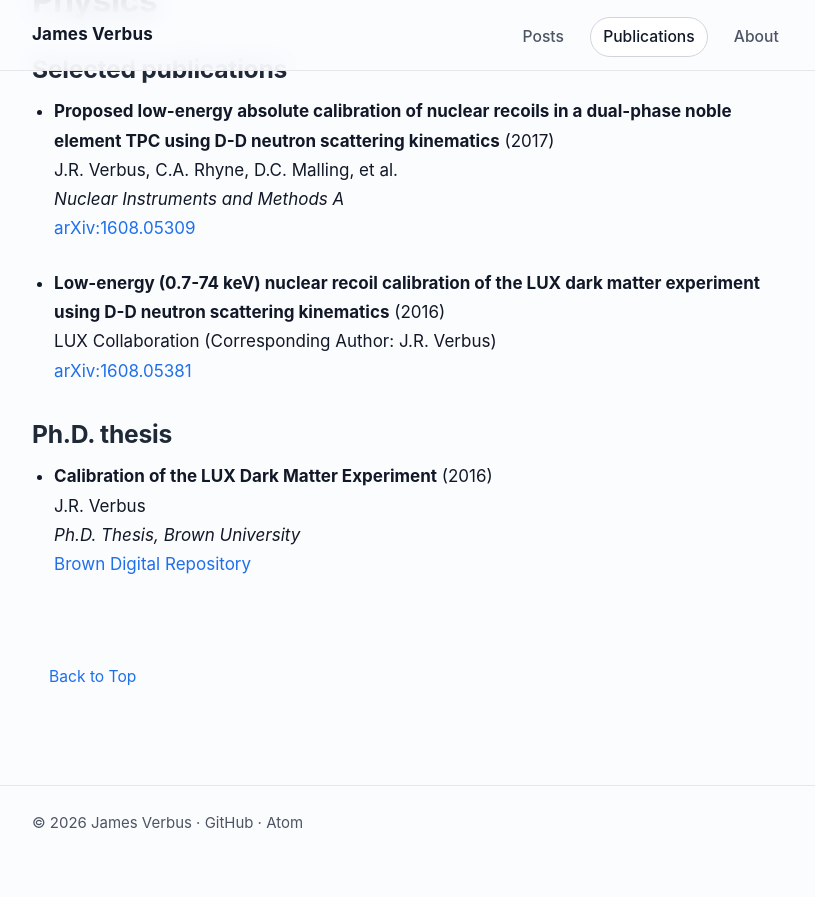
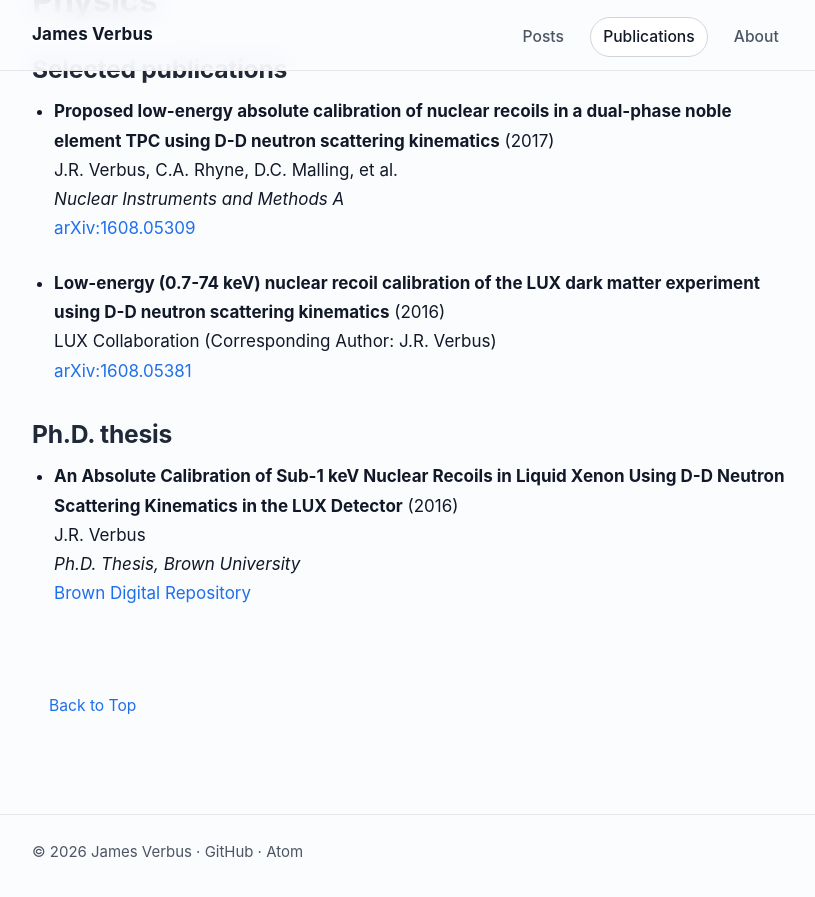
Before and after one commit to jverbus/jverbus.github.io, a Jekyll site: the page built from publications.md, in a window 1280 px wide and 900 px high, scrolled down 1684 px. Shown: the top 897 px of the window, without its empty margins (228-1043 px from the left). Built offline with Jekyll 4.4.1, drawn with Linux system fonts in a browser that asks for light colours; before the commit the page ends 2555 px from its top, so only the background shows below that.

Commit message:
content: correct Ph.D. thesis title on publications page

```diff
--- a/publications.md
+++ b/publications.md
@@ -66,7 +66,7 @@ For a complete publication list (>30 papers, >10k citations), see [Google Schola
 
 ### Ph.D. thesis
 
-- **Calibration of the LUX Dark Matter Experiment** (2016)
+- **An Absolute Calibration of Sub-1 keV Nuclear Recoils in Liquid Xenon Using D-D Neutron Scattering Kinematics in the LUX Detector** (2016)
   J.R. Verbus
   *Ph.D. Thesis, Brown University*
   [Brown Digital Repository](https://repository.library.brown.edu/studio/item/bdr:674209/)
```
